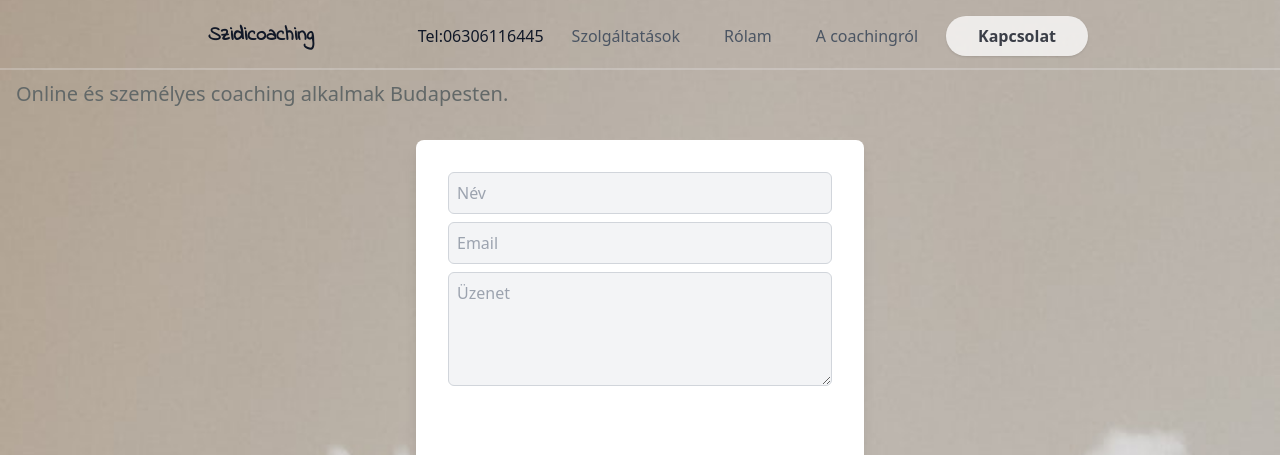
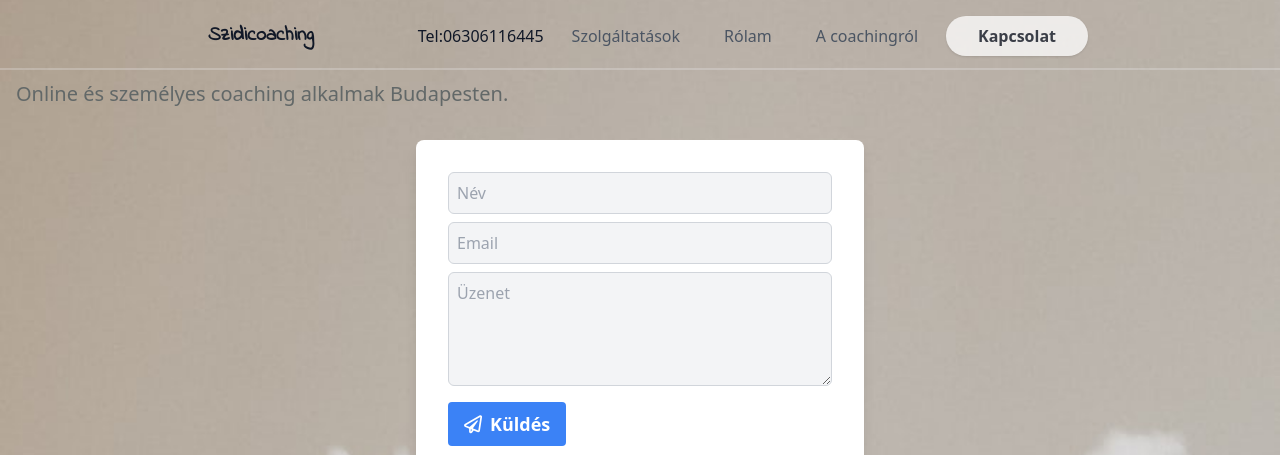
Before and after one commit to szidicoaching/szidicoaching.github.io, a plain HTML site: page contact.html in a window 1280 px wide. Shown: the top 455 px of the page. Drawn offline with nearby package versions, Linux system fonts and the light colour scheme.

Commit message:
fix button

```diff
--- a/contact.html
+++ b/contact.html
@@ -81,7 +81,9 @@
                     <input type="text" name="name" placeholder="Név" required class="block w-full bg-gray-100 border border-gray-300 rounded-md p-2 focus:outline-none focus:bg-white focus:border-gray-500">
                     <input type="email" name="email" placeholder="Email" required class="block w-full mt-2 bg-gray-100 border border-gray-300 rounded-md p-2 focus:outline-none focus:bg-white focus:border-gray-500">
                     <textarea name="message" rows="4" placeholder="Üzenet" required class="block w-full mt-2 bg-gray-100 border border-gray-300 rounded-md p-2 focus:outline-none focus:bg-white focus:border-gray-500"></textarea>
-                    <button type="submit" class="mt-4 bg-custom-blue text-white rounded-md px-4 py-2 hover:bg-blue-600 focus:outline-none focus:bg-blue-600">Küldés</button>
+                    <button type="submit" class="bg-blue-500 mt-4 hover:bg-blue-700 text-white font-bold py-2 px-4 rounded">
+                        <span class="text-lg"><i class="far fa-paper-plane mr-2"></i>Küldés</span>
+                    </button>
                 </form>
                 <div class="text-center">
                     <p class="text-custom-gray">Online és személyes coaching alkalmak Budapesten.</p>
```
